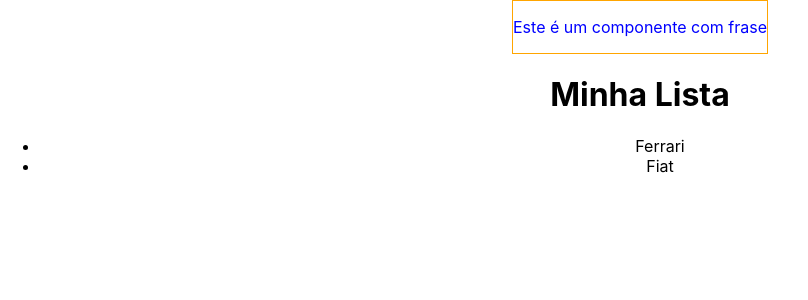
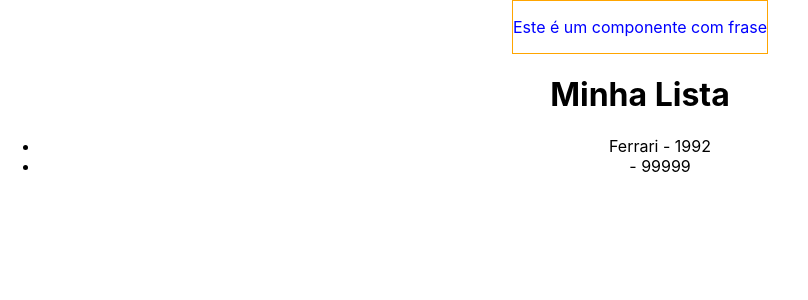
Before and after one commit to leopoldo-moreira/react-course, a React (Create React App) app in the folder meu-projeto/: page / in a window 1280 px wide. Shown: the top 300 px of the page, without its empty margins (0-808 px from the left). Built offline with nearby package versions, Linux system fonts and the light colour scheme.

Commit message:
Video - 08 Props

```diff
--- a/meu-projeto/src/components/Item.js
+++ b/meu-projeto/src/components/Item.js
@@ -1,9 +1,20 @@
-function Item(props){
+import PropTypes from 'prop-types'
+
+function Item({marca,anoLancamento}){
     return(
         <>
-            <li>{props.marca}</li>
+            <li>{marca} - {anoLancamento}</li>
         </>
     )
+};
+
+Item.propTypes={
+    marca: PropTypes.string.isRequired
 }
 
+Item.defaultProps = {
+
+    anoLancamento: 99999
+};
+
 export default Item;
--- a/meu-projeto/src/components/List.js
+++ b/meu-projeto/src/components/List.js
@@ -6,11 +6,12 @@ function List(){
         <>
             <h1>Minha Lista</h1>
             <ul>
-                <Item marca= 'Ferrari'/>
-                <Item marca= 'Fiat'/>
+                <Item marca= 'Ferrari' anoLancamento={1992}/>
+                <Item/>
             </ul>
         </>
     )
 }
 
+
 export default List;
```
